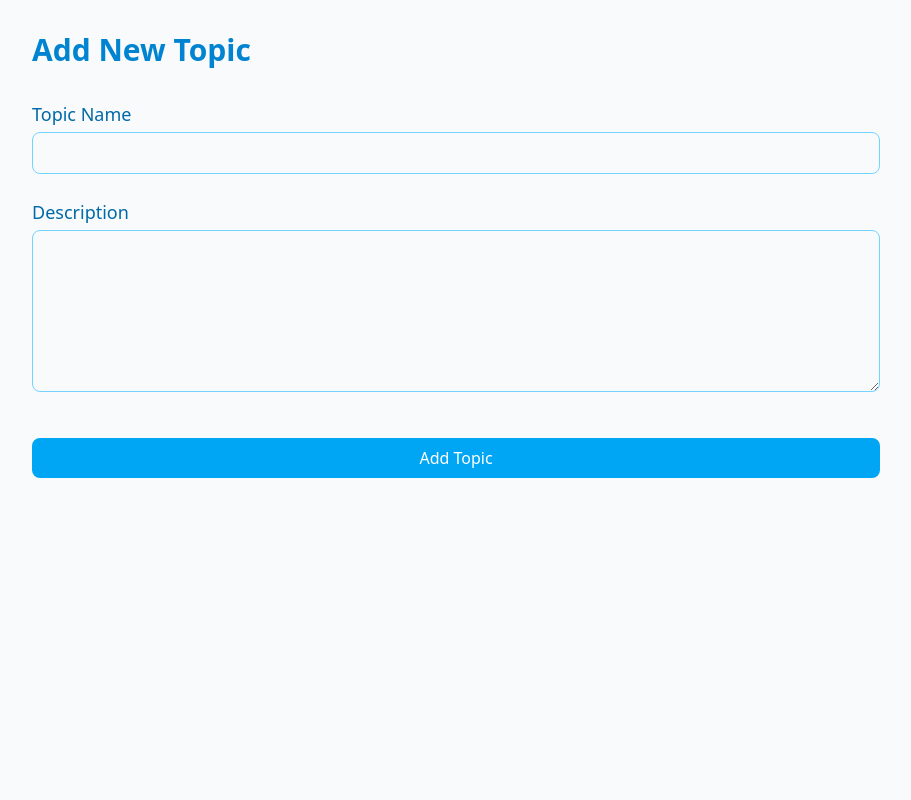
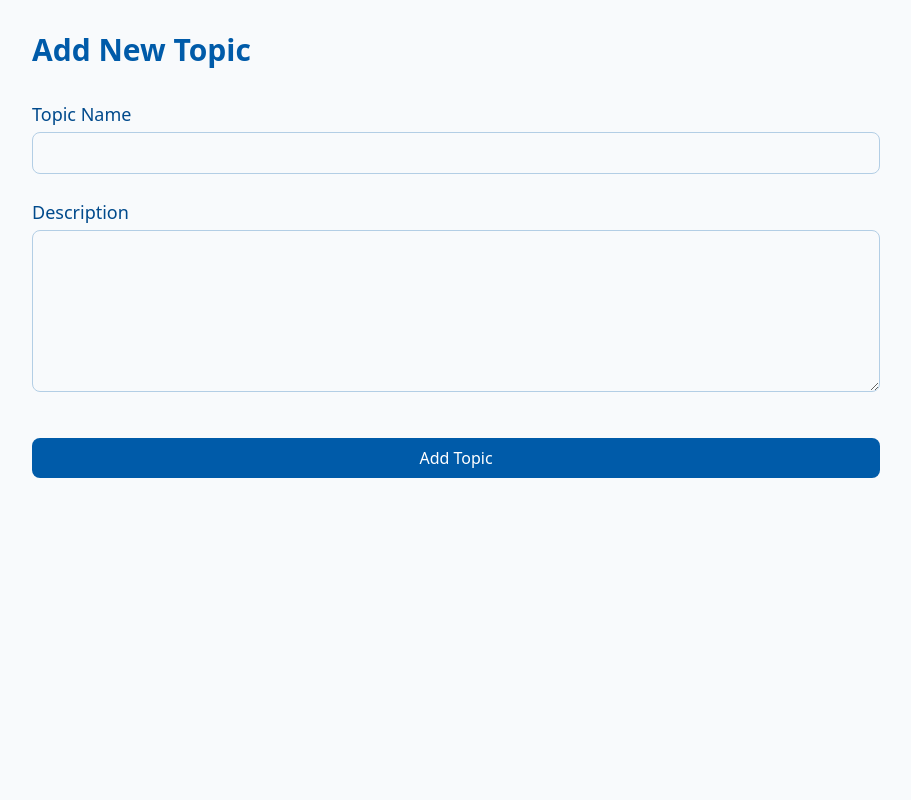
Before and after one commit to Rishil96/chronicle, a Python web app: template templates/add_new_topic.html in a window 1280 px wide. Shown: the part 68-868 px from the top of the page, without its empty margins (184-1095 px from the left). Run offline with Jinja, Linux system fonts and the light colour scheme; the template is opened without the code that fills it, so the values that code supplies are empty.

Commit message:
Change : Color scheme for add new topic page as per theme partial

```diff
--- a/templates/add_new_topic.html
+++ b/templates/add_new_topic.html
@@ -6,17 +6,17 @@ Add Project Log | Chronicle
 
 {% block content %}
     <div class="max-w-4xl mx-auto px-6 py-8">
-        <h1 class="text-3xl font-bold text-sky-600 mb-8">Add New Topic</h1>
+        <h1 class="text-3xl font-bold text-brand mb-8">Add New Topic</h1>
         <form method="POST" action="{{ url_for('new_topic') }}">
             <div class="mb-6">
-                <label for="topic" class="text-lg text-sky-700 font-medium mb-1 block">Topic Name</label>
-                <input type="text" id="topic" name="topic_name" class="border border-sky-300 rounded-lg px-4 py-2 w-full focus:outline-none focus:ring-2 focus:ring-sky-500" required>
+                <label for="topic" class="text-lg text-brand-dark font-medium mb-1 block">Topic Name</label>
+                <input type="text" id="topic" name="topic_name" class="border border-brand-line rounded-lg px-4 py-2 w-full focus:outline-none focus:ring-2 focus:ring-brand-accent" required>
             </div>
             <div class="mb-6">
-                <label for="description" class="text-lg text-sky-700 font-medium mb-1 block">Description</label>
-                <textarea name="description" id="description" rows="6" class="border border-sky-300 rounded-lg px-4 py-2 w-full focus:outline-none focus:ring-2 focus:ring-sky-500 resize-y" required></textarea>
+                <label for="description" class="text-lg text-brand-dark font-medium mb-1 block">Description</label>
+                <textarea name="description" id="description" rows="6" class="border border-brand-line rounded-lg px-4 py-2 w-full focus:outline-none focus:ring-2 focus:ring-brand-accent resize-y" required></textarea>
             </div>
-            <button type="submit" class="bg-sky-500 text-white px-6 py-2 w-full rounded-lg font-medium hover:bg-sky-600 cursor-pointer mt-4">Add Topic</button>
+            <button type="submit" class="bg-brand text-white px-6 py-2 w-full rounded-lg font-medium hover:bg-brand-dark cursor-pointer mt-4">Add Topic</button>
         </form>
     </div>
 {% endblock %}
```
